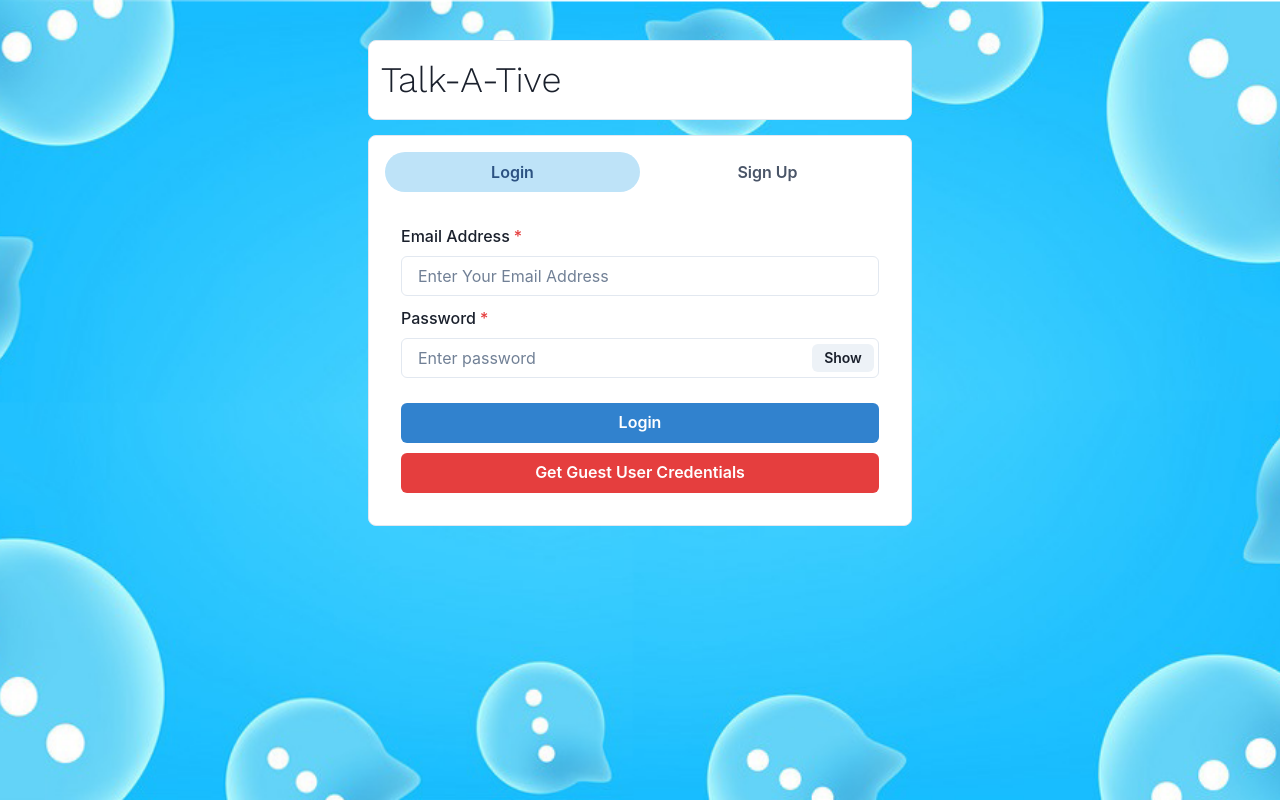
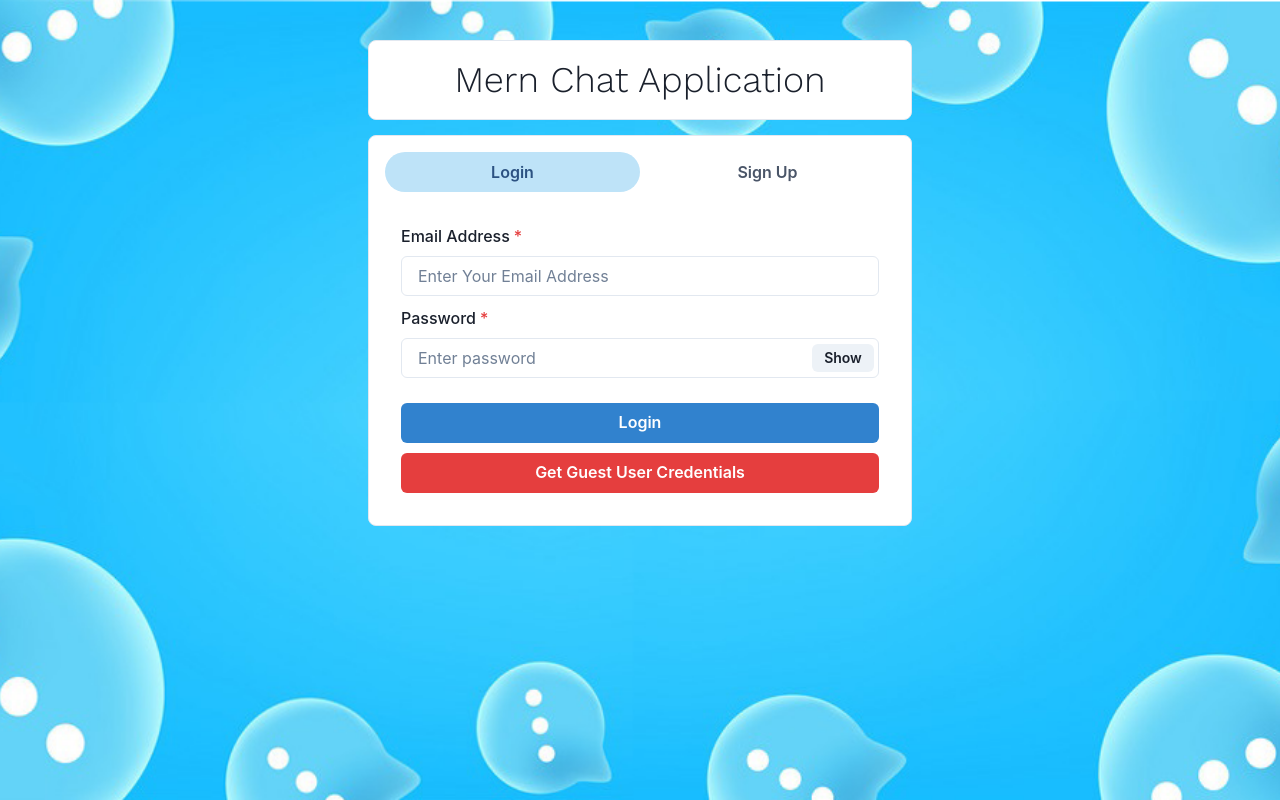
Before and after one commit to Rifat0001/Mern-chat-client, a React (Create React App) app: page / in a window 1280 px wide. Built offline with nearby package versions, Linux system fonts and the light colour scheme.

Commit message:
basic ui complete

```diff
--- a/src/pages/Homepage.jsx
+++ b/src/pages/Homepage.jsx
@@ -1,4 +1,4 @@
-import { Box, Button, Container, Tab, TabList, TabPanel, TabPanels, Tabs, Text } from '@chakra-ui/react';
+import { Box, Button, Center, Container, Tab, TabList, TabPanel, TabPanels, Tabs, Text } from '@chakra-ui/react';
 import React from 'react';
 import Login from '../components/Authentication/Login';
 import Signup from '../components/Authentication/Signup';
@@ -16,8 +16,8 @@ const Homepage = () => {
                 borderRadius="lg"
                 borderWidth="1px"
             >
-                <Text fontSize="4xl" fontFamily="Work sans">
-                    Talk-A-Tive
+                <Text fontSize="4xl" fontFamily="Work sans" textAlign="center" fontStyle="bold" >
+                    Mern Chat Application
                 </Text>
             </Box>
             <Box bg="white" w="100%" p={4} borderRadius="lg" borderWidth="1px">
```
